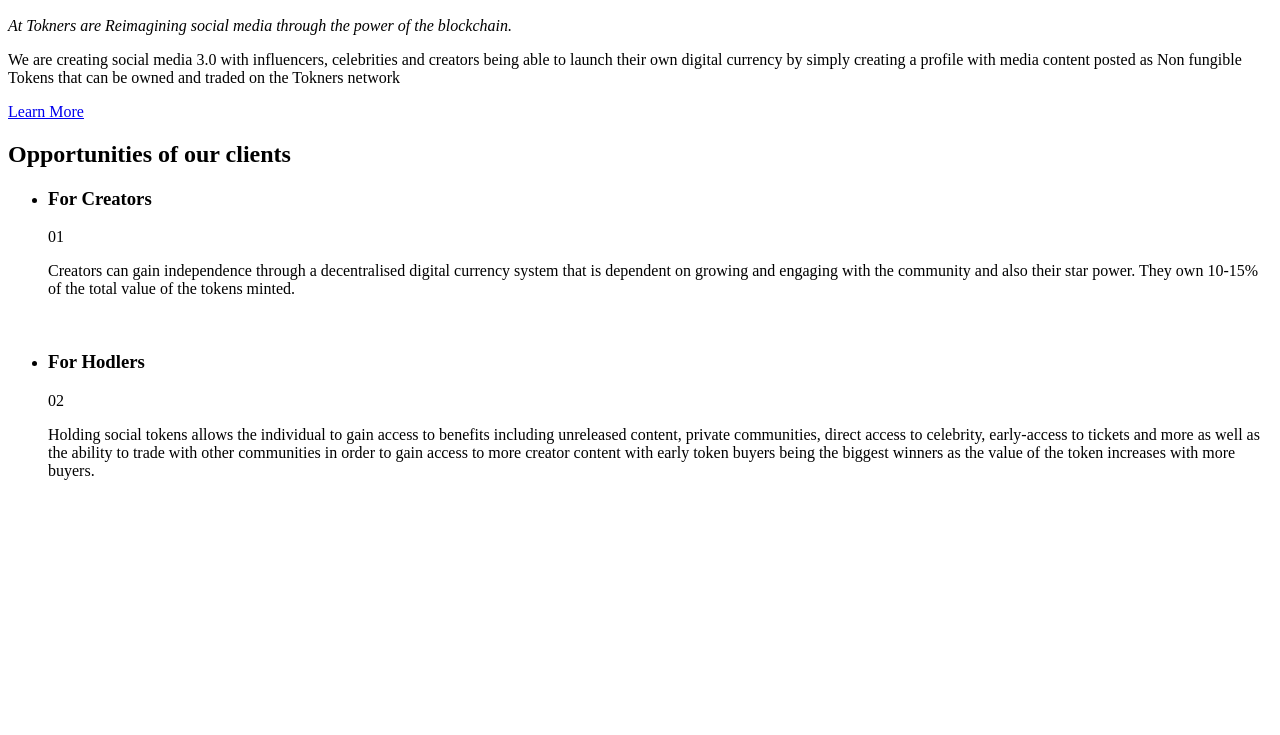
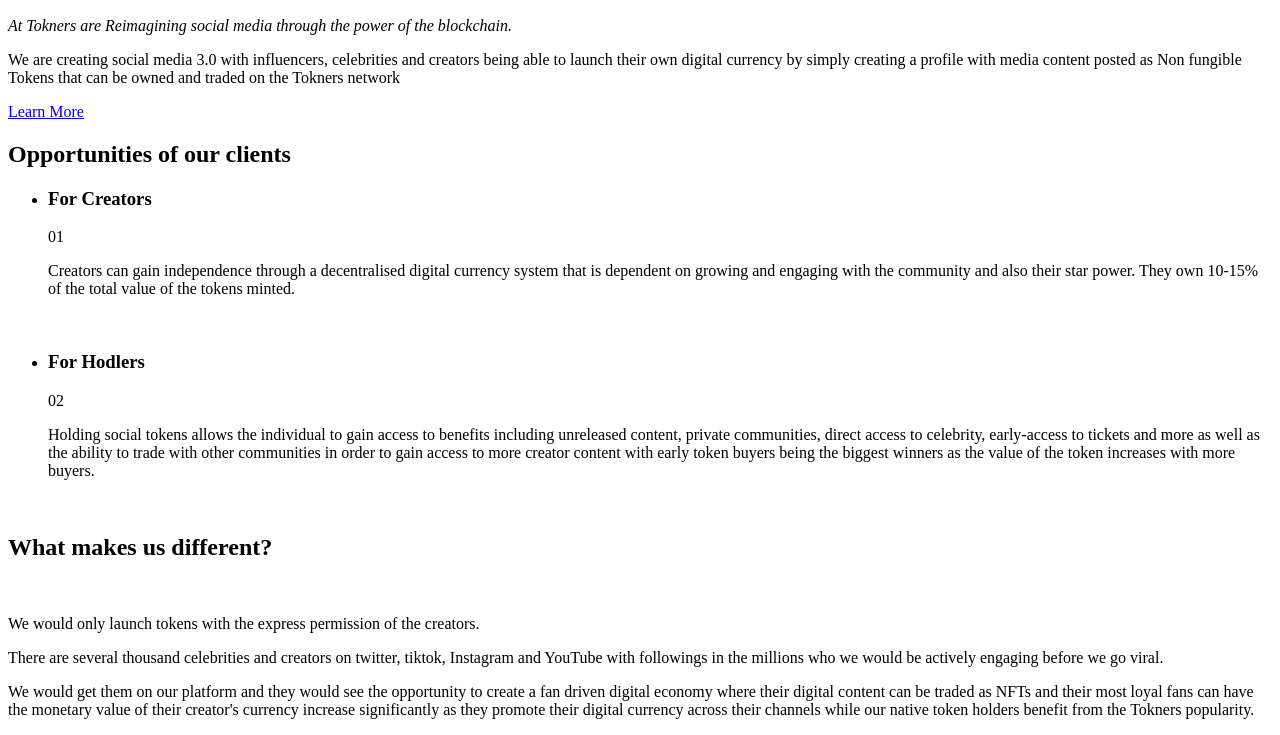
Before and after one commit to duhtpa/Tokners, a plain HTML site: page source/index.html in a window 1280 px wide. Shown: the part 297-1032 px from the top of the page. Before the commit the page ends 827 px from the top, so only its background shows below. Drawn offline with Linux system fonts and the light colour scheme.

Commit message:
Разметка секции DIFFERENT

```diff
--- a/source/index.html
+++ b/source/index.html
@@ -99,6 +99,22 @@
       </ul>
     </section>
 
+    <section class="different section-wrapper">
+      <h2 class="different__title">What makes us different?</h2>
+
+      <img class="logo-image" src="" alt="" width="" height="">
+
+      <div>
+        <p>We would only launch tokens with the express permission of the creators.</p>
+        <p>
+          There are several thousand celebrities and creators on twitter, tiktok, Instagram and YouTube with followings in the millions who we would be actively engaging before we go viral.
+        </p>
+        <p>
+          We would get them on our platform and they would see the opportunity to create a fan driven digital economy where their digital content can be traded as NFTs and their most loyal fans can have the monetary value of their creator's currency increase significantly as they promote their digital currency across their channels while our native token holders benefit from the Tokners popularity.
+        </p>
+      </div>
+    </section>
+
   </main>
 
   <footer class="page-footer">
```
